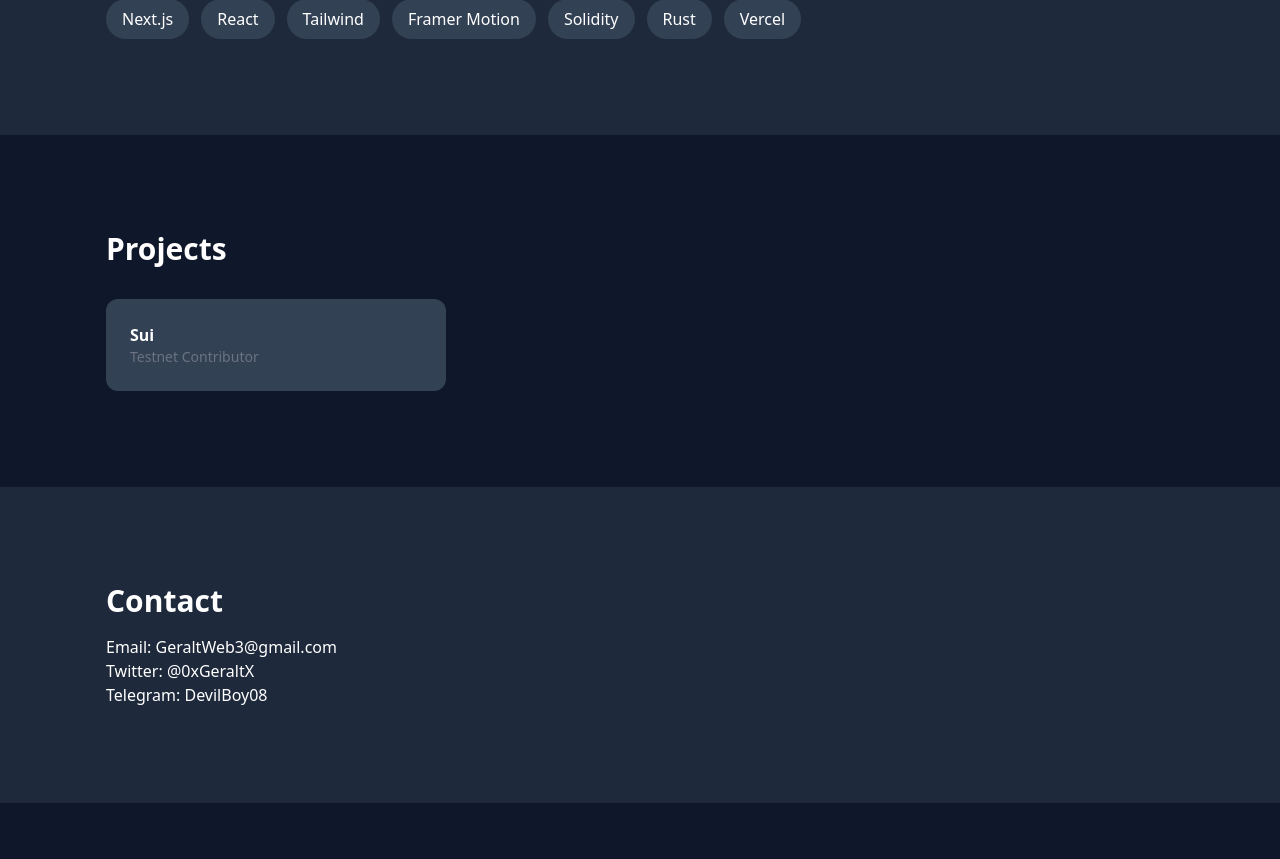
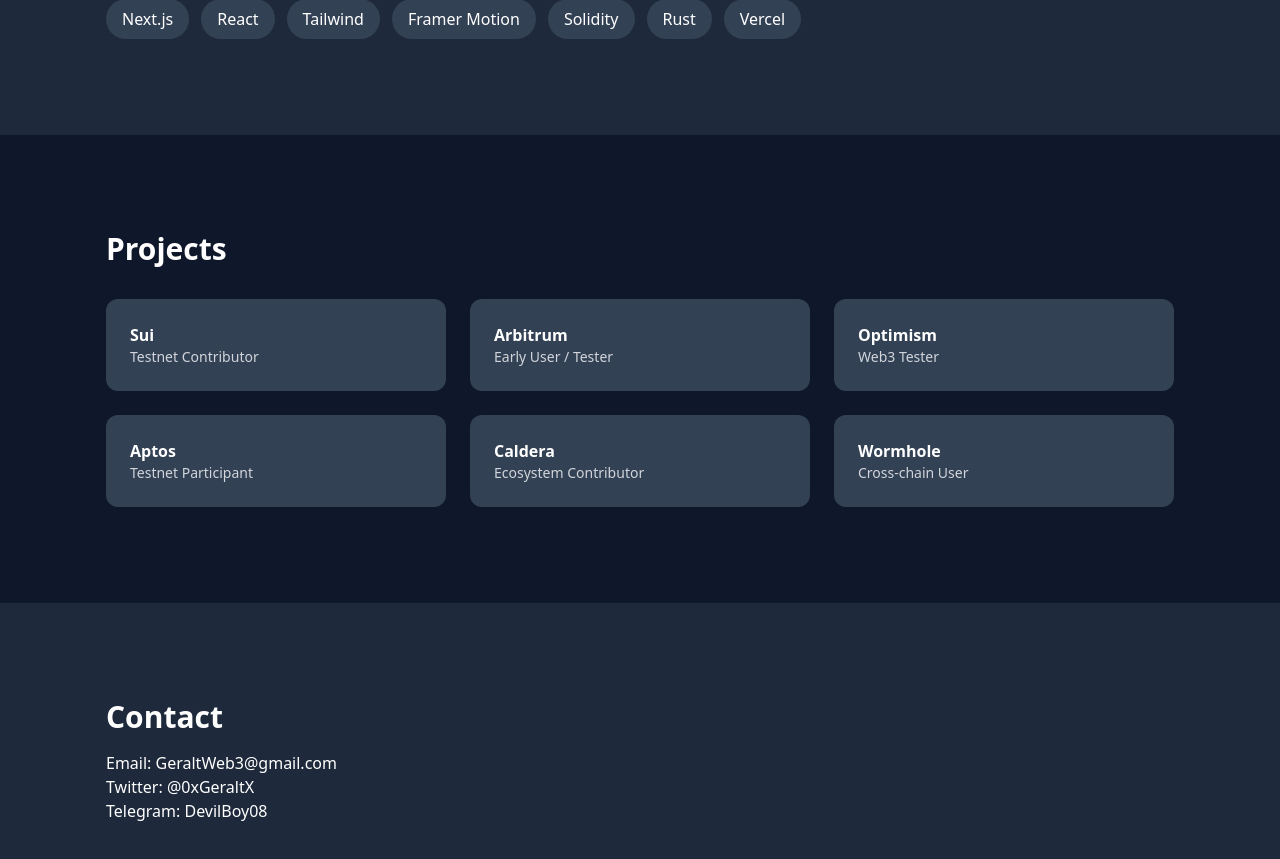
Before and after one commit to 0xGeraltX/NewPort, a Next.js app: page / in a window 1280 px wide. Shown: the part 1771-2630 px from the top of the page. Before the commit the page ends 2574 px from the top, so only its background shows below. Built offline with nearby package versions, Linux system fonts and the light colour scheme.

Commit message:
Update Projects.js

```diff
--- a/components/Projects.js
+++ b/components/Projects.js
@@ -1 +1,89 @@
-'use client';import{useState}from'react';import ProjectModal from './ProjectModal';const projects=[{name:'Sui',role:'Testnet Contributor',description:'Sui testnet participation.',image:'/projects/sui.png',website:'https://sui.io',twitter:'https://twitter.com/SuiNetwork'}];export default function Projects(){const[index,setIndex]=useState(null);return(<section className='py-24'><div className='container'><h2 className='text-3xl font-bold mb-8'>Projects</h2><div className='grid md:grid-cols-3 gap-6'>{projects.map((p,i)=>(<div key={p.name} onClick={()=>setIndex(i)} className='cursor-pointer p-6 rounded-xl bg-slate-200 dark:bg-slate-700'><h3 className='font-semibold'>{p.name}</h3><p className='text-sm text-gray-500'>{p.role}</p></div>))}</div></div>{index!==null&&(<ProjectModal project={projects[index]} onClose={()=>setIndex(null)} />)}</section>);}
+'use client';
+
+import { useState } from 'react';
+import ProjectModal from './ProjectModal';
+
+const projects = [
+  {
+    name: 'Sui',
+    role: 'Testnet Contributor',
+    description: 'Sui testnet participation, wallet testing and ecosystem tasks.',
+    image: '/projects/sui.png',
+    website: 'https://sui.io',
+    twitter: 'https://twitter.com/SuiNetwork'
+  },
+  {
+    name: 'Arbitrum',
+    role: 'Early User / Tester',
+    description: 'L2 interaction, bridge usage and ecosystem exploration.',
+    image: '/projects/arbitrum.png',
+    website: 'https://arbitrum.io',
+    twitter: 'https://twitter.com/arbitrum'
+  },
+  {
+    name: 'Optimism',
+    role: 'Web3 Tester',
+    description: 'Optimism ecosystem testing and early adoption.',
+    image: '/projects/optimism.png',
+    website: 'https://optimism.io',
+    twitter: 'https://twitter.com/optimism'
+  },
+  {
+    name: 'Aptos',
+    role: 'Testnet Participant',
+    description: 'Aptos testnet participation and feedback.',
+    image: '/projects/aptos.png',
+    website: 'https://aptosfoundation.org',
+    twitter: 'https://twitter.com/Aptos'
+  },
+  {
+    name: 'Caldera',
+    role: 'Ecosystem Contributor',
+    description: 'Modular rollup ecosystem exploration and testing.',
+    image: '/projects/caldera.png',
+    website: 'https://www.caldera.xyz',
+    twitter: 'https://twitter.com/calderaxyz'
+  },
+  {
+    name: 'Wormhole',
+    role: 'Cross-chain User',
+    description: 'Cross-chain bridge usage and ecosystem interaction.',
+    image: '/projects/wormhole.png',
+    website: 'https://wormhole.com',
+    twitter: 'https://twitter.com/wormholecrypto'
+  }
+];
+
+export default function Projects() {
+  const [index, setIndex] = useState(null);
+
+  return (
+    <section className="py-24">
+      <div className="container">
+        <h2 className="text-3xl font-bold mb-8">Projects</h2>
+
+        <div className="grid grid-cols-1 sm:grid-cols-2 md:grid-cols-3 gap-6">
+          {projects.map((p, i) => (
+            <div
+              key={p.name}
+              onClick={() => setIndex(i)}
+              className="cursor-pointer p-6 rounded-xl bg-slate-200 dark:bg-slate-700 hover:scale-105 transition"
+            >
+              <h3 className="font-semibold">{p.name}</h3>
+              <p className="text-sm text-gray-500 dark:text-gray-300">
+                {p.role}
+              </p>
+            </div>
+          ))}
+        </div>
+      </div>
+
+      {index !== null && (
+        <ProjectModal
+          project={projects[index]}
+          onClose={() => setIndex(null)}
+        />
+      )}
+    </section>
+  );
+}
```
